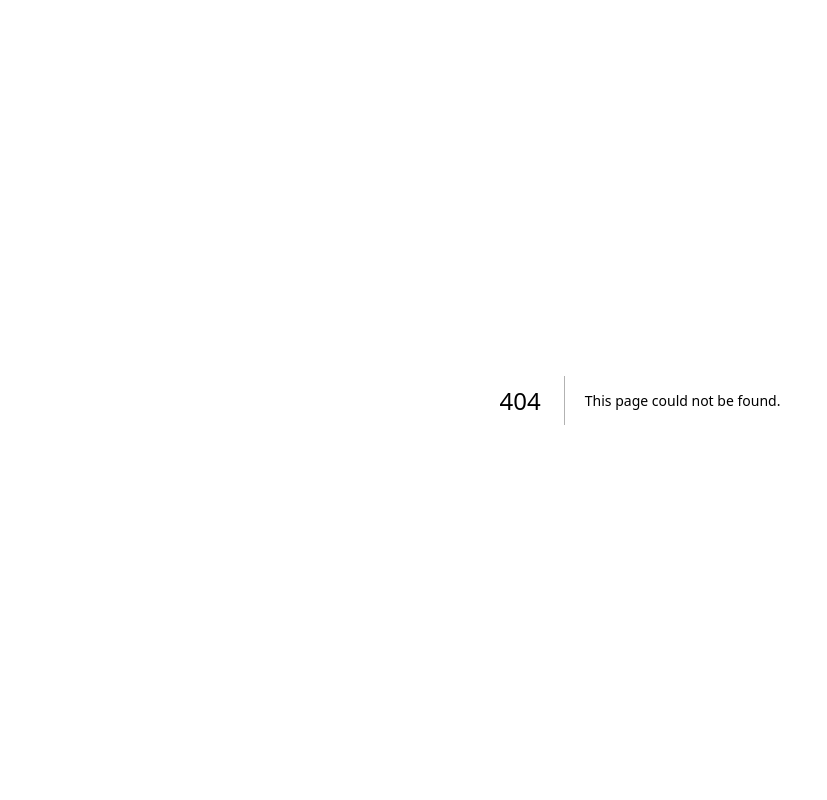
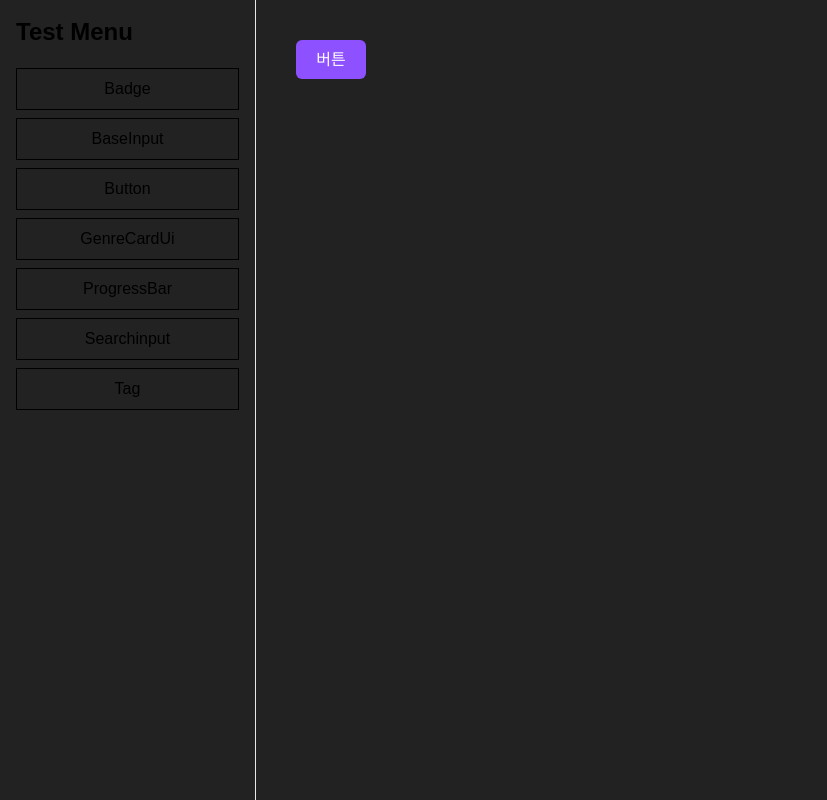
Before and after one commit to oz-union-14-team1/oz-union-fe-14-team1, a Next.js app: page /test/button in a window 1280 px wide. Before the commit this address had no page. Shown: the whole page, without its empty margins (0-827 px from the left). Built offline with nearby package versions, Linux system fonts and the light colour scheme.

Commit message:
feat: 버튼컴포넌트 수정 (#20)

```diff
--- /dev/null
+++ b/src/app/test/button/page.tsx
@@ -0,0 +1,9 @@
+import Button from '@/components/common/button/Button'
+
+export default function Home() {
+  return (
+    <div>
+      <Button label="버튼" />
+    </div>
+  )
+}
--- /dev/null
+++ b/src/components/common/button/Button.tsx
@@ -0,0 +1,37 @@
+import { ComponentProps } from 'react'
+import { cn } from '@/utils/cn'
+
+type ButtonProps = ComponentProps<'button'> & {
+  label: string
+  variant?: 'main' | 'sub'
+}
+
+const BUTTON_VARIANTS = {
+  main: 'bg-[var(--color-btn-main-default)] hover:bg-[var(--color-btn-main-hover)] active:bg-[var(--color-btn-main-active)] disabled:bg-[var(--color-btn-main-disabled)] text-white',
+  sub: 'bg-[var(--color-btn-sub-default)] hover:bg-[var(--color-btn-sub-hover)] active:bg-[var(--color-btn-sub-active)] disabled:bg-[var(--color-btn-sub-disabled)] text-black',
+  outline:
+    'border border-[var(--color-btn-outline-stroke)] bg-transparent hover:bg-[var(--color-btn-outline-hover-fill)] active:bg-[var(--color-btn-outline-active-fill)] disabled:border-[var(--color-btn-outline-disabled-stroke)]',
+  gray: 'bg-[var(--color-btn-gray-default)] hover:bg-[var(--color-btn-gray-hover)] active:bg-[var(--color-btn-gray-active)] disabled:bg-[var(--color-btn-gray-disabled)] text-black',
+}
+
+const CustomButton = ({
+  variant = 'main',
+  label = '버튼',
+  className,
+  ...props
+}: ButtonProps) => {
+  return (
+    <button
+      {...props}
+      className={cn(
+        'flex h-[2.4375rem] w-[4.375rem] items-center justify-center rounded-md font-medium transition-all',
+        BUTTON_VARIANTS[variant], // 선택된 variant 스타일 적용
+        className // 외부에서 주는 추가 클래스
+      )}
+    >
+      {label}
+    </button>
+  )
+}
+
+export default CustomButton
```
